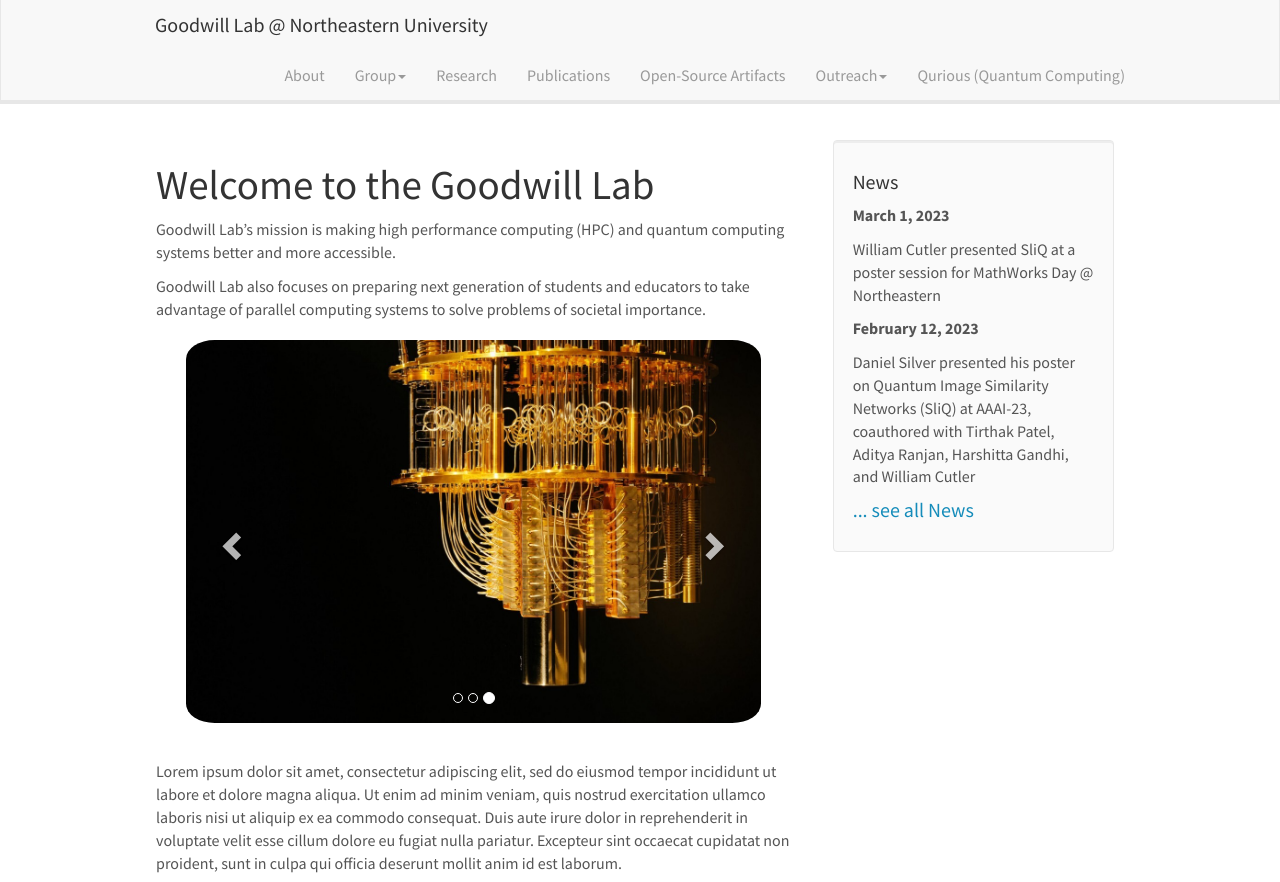
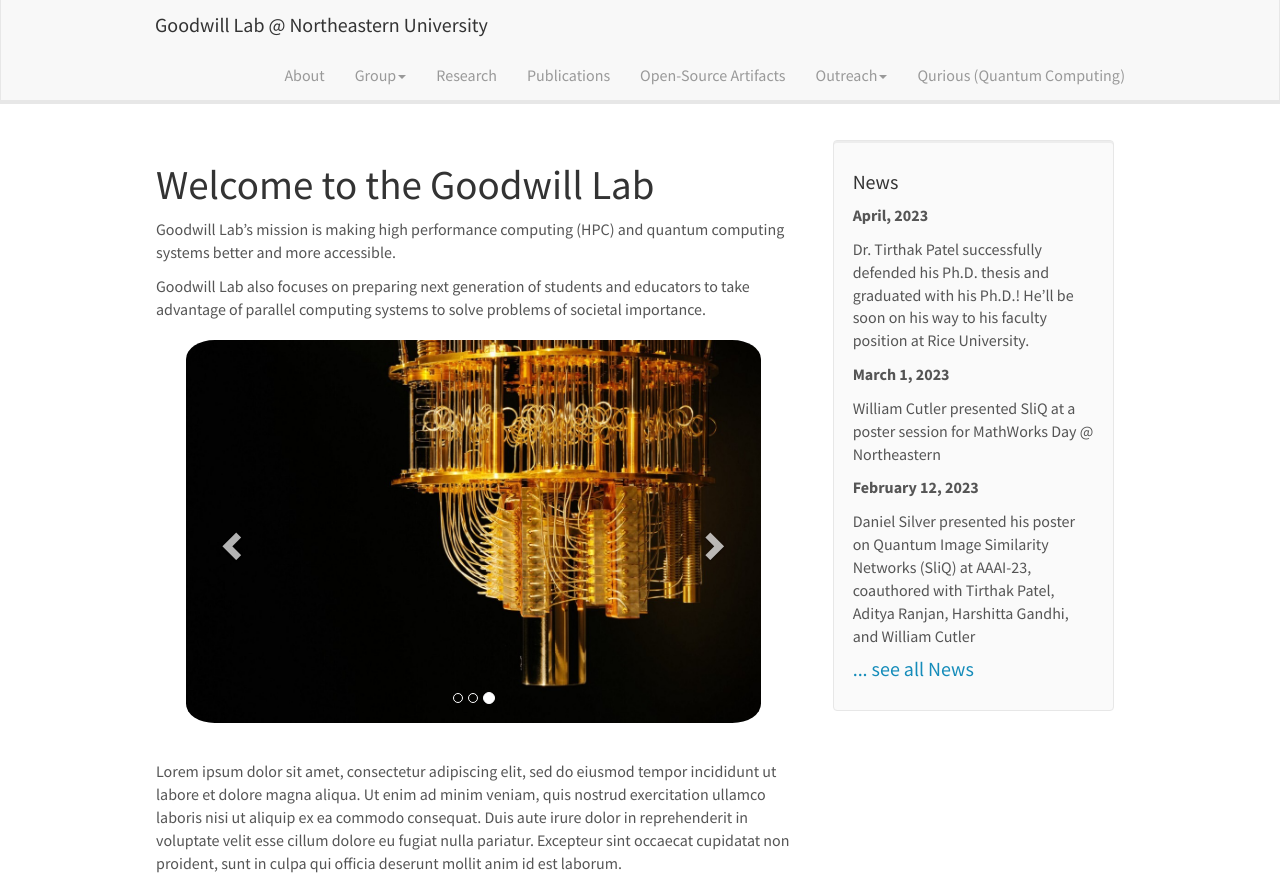
Before and after one commit to GoodwillComputingLab/goodwillcomputinglab.github.io, a Jekyll site: the page built from _pages/home.md, in a window 1280 px wide and 900 px high, cut to the strip 0-882 px from the top of the window. Built offline with Jekyll 4.4.1, drawn with Linux system fonts in a browser that asks for light colours; nearby versions of some CDN libraries.

Commit message:
Update news.yml
Add Tirthak Ph.D. news

```diff
--- a/_data/news.yml
+++ b/_data/news.yml
@@ -1,3 +1,6 @@
+- date: April, 2023
+  headline: "Dr. Tirthak Patel successfully defended his Ph.D. thesis and graduated with his Ph.D.! He'll be soon on his way to his faculty position at Rice University."
+
 - date: March 1, 2023
   headline: "William Cutler presented SliQ at a poster session for MathWorks Day @ Northeastern"
 
```
